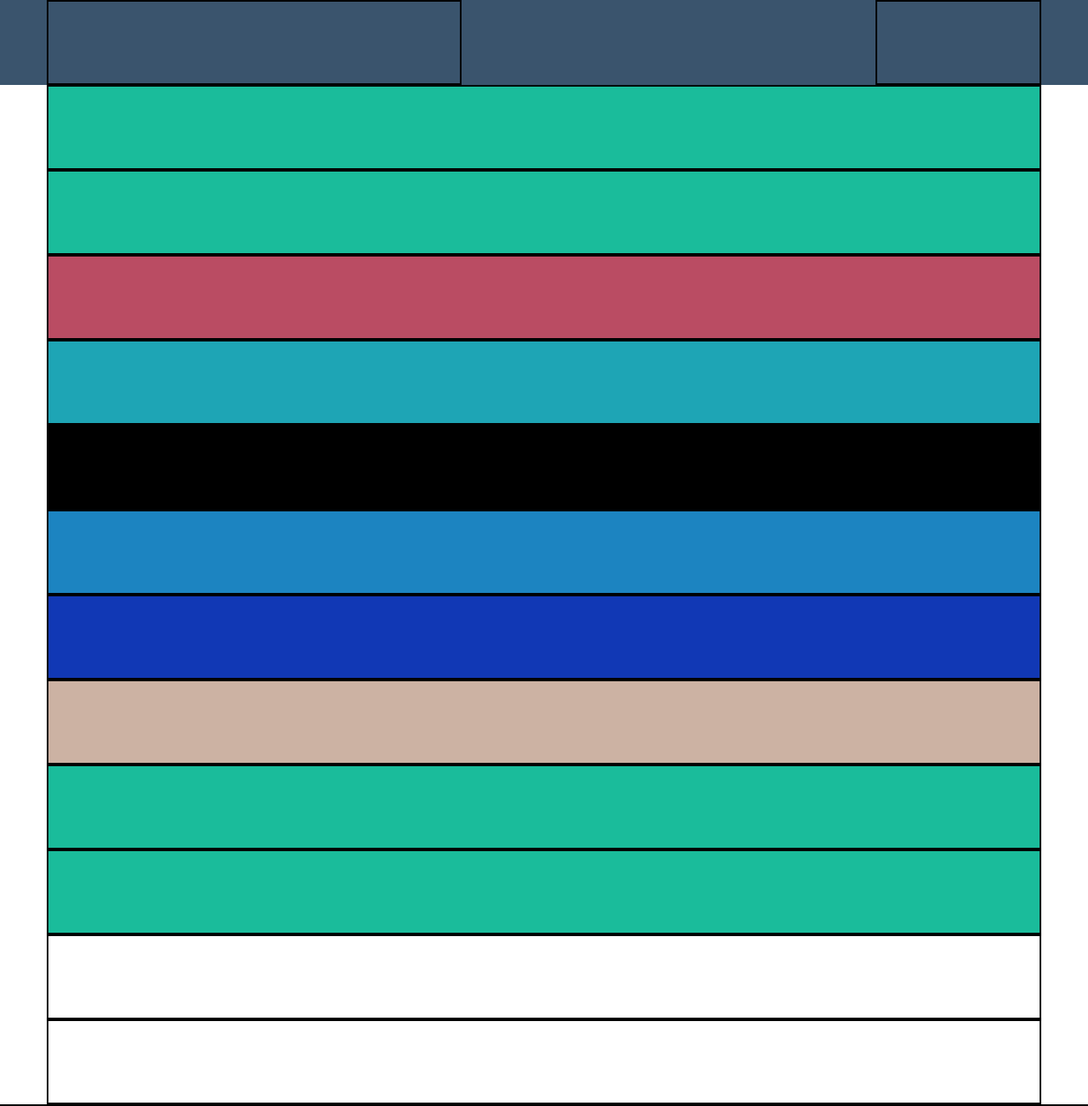
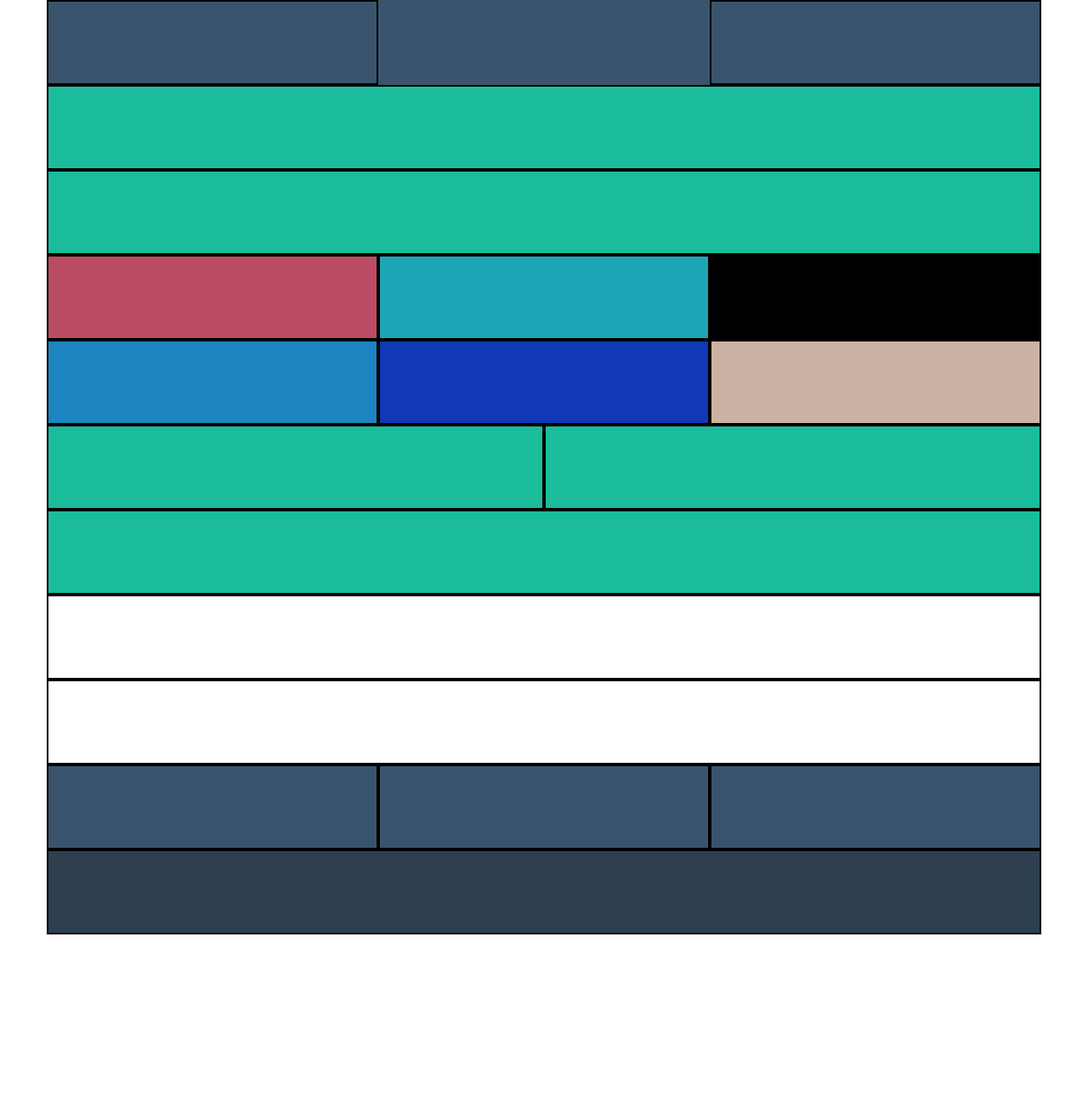
Before and after one commit to Edomak/html-css-bootstrap-freelancer, a plain HTML site: page index.html in a window 1280 px wide. Shown: the top 1302 px of the page at 85% size. After the commit the page ends 1100 px from the top, so only its background shows below. Drawn offline with nearby package versions, Linux system fonts and the light colour scheme.

Commit message:
struttura responsive (mi sembra)

```diff
--- a/index.html
+++ b/index.html
@@ -12,11 +12,11 @@
     </head>
     <body>
         <!-- Header e Nav -->
-        <header class="header_top hd-ft-color">
-            <div class="container">
+        <header class="header_top">
+            <div class="container hd-ft-color">
                 <div class="row">
-                    <div class="col-xs-5"></div>
-                    <div class="col-xs-offset-5 col-xs-2"></div>
+                    <div class="col-xs-5 col-md-4"></div>
+                    <div class="col-xs-offset-5 col-xs-2 col-md-offset-4 col-md-4"></div>
                 </div>
             </div>
         </header>
@@ -29,23 +29,25 @@
             </div>
         </div>
         <!-- /Jumbotron -->
-        <!-- Portfolio -->
+        <!-- Main -->
         <main>
+            <!-- Portfolio -->
             <div id="portfolio" class="container">
                 <div class="row">
-                    <div id="house" class="col-xs-12"></div>
-                    <div id="cake" class="col-xs-12"></div>
-                    <div id="circus" class="col-xs-12"></div>
-                    <div id="games" class="col-xs-12"></div>
-                    <div id="secrets" class="col-xs-12"></div>
-                    <div id="submarine" class="col-xs-12"></div>
+                    <div id="house" class="col-xs-12 col-md-6 col-lg-4"></div>
+                    <div id="cake" class="col-xs-12 col-md-6 col-lg-4"></div>
+                    <div id="circus" class="col-xs-12 col-md-6 col-lg-4"></div>
+                    <div id="games" class="col-xs-12 col-md-6 col-lg-4"></div>
+                    <div id="secrets" class="col-xs-12 col-md-6 col-lg-4"></div>
+                    <div id="submarine" class="col-xs-12 col-md-6 col-lg-4"></div>
                 </div>
             </div>
             <!-- /Portfolio -->
             <!-- About -->
             <div id="about" class="container">
                 <div class="row">
-                    <div class="col-xs-12"></div>
+                    <div class="col-xs-12 col-md-6"></div>
+                    <div class="col-xs-12 col-md-6"></div>
                     <div class="col-xs-12"></div>
                 </div>
             </div>
@@ -59,12 +61,17 @@
             </div>
             <!-- /Contact me -->
         </main>
+        <!-- /Main -->
         <!-- Footer -->
         <footer>
-            <div class="col-xs-12 hd-ft-color"></div>
-            <div class="col-xs-12 hd-ft-color"></div>
-            <div class="col-xs-12 hd-ft-color"></div>
-            <div id="copyright" class="col-xs-12"></div>
+            <div class="container">
+                <div class="row">
+                    <div class="col-xs-12 col-md-4 hd-ft-color"></div>
+                    <div class="col-xs-12 col-md-4 hd-ft-color"></div>
+                    <div class="col-xs-12 col-md-4 hd-ft-color"></div>
+                    <div id="copyright" class="col-xs-12"></div>
+                </div>
+            </div>
         </footer>
         <!--/Footer -->
     </body>
```
